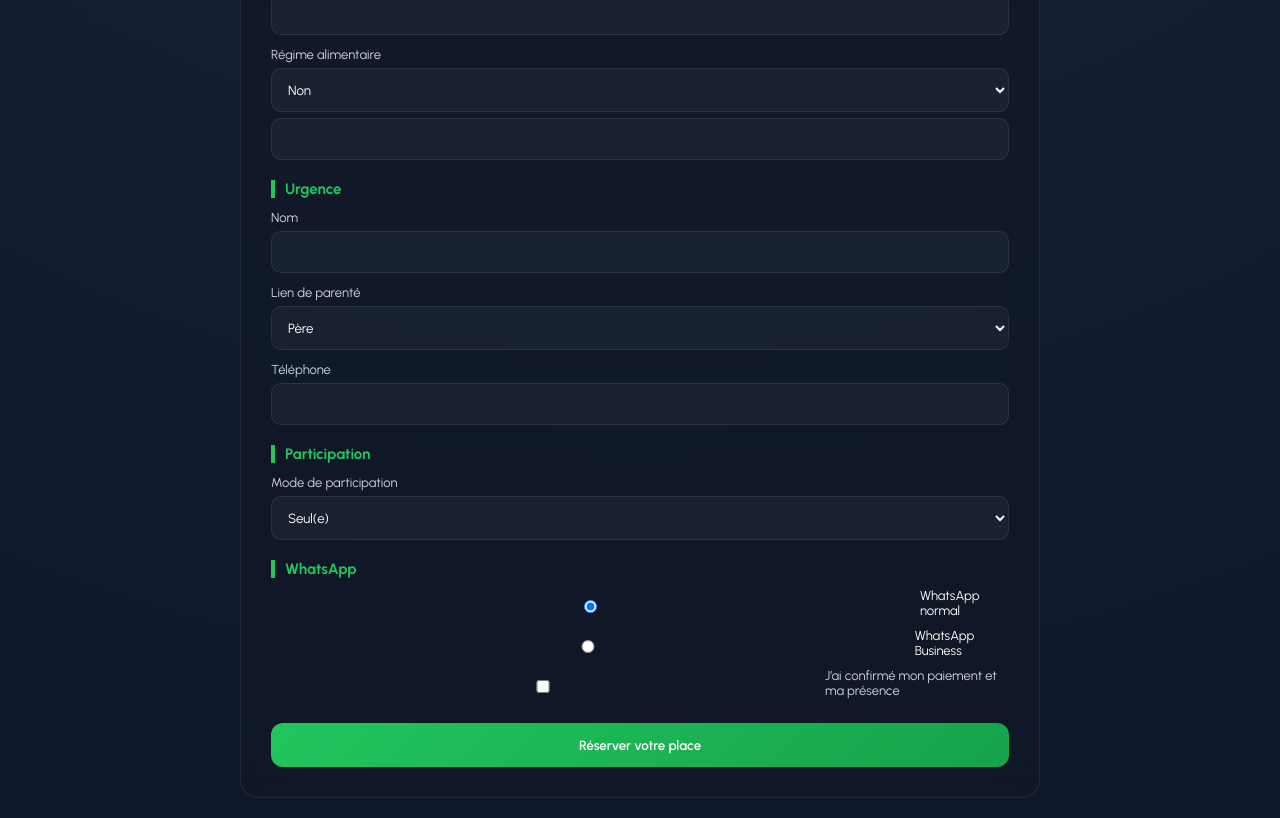
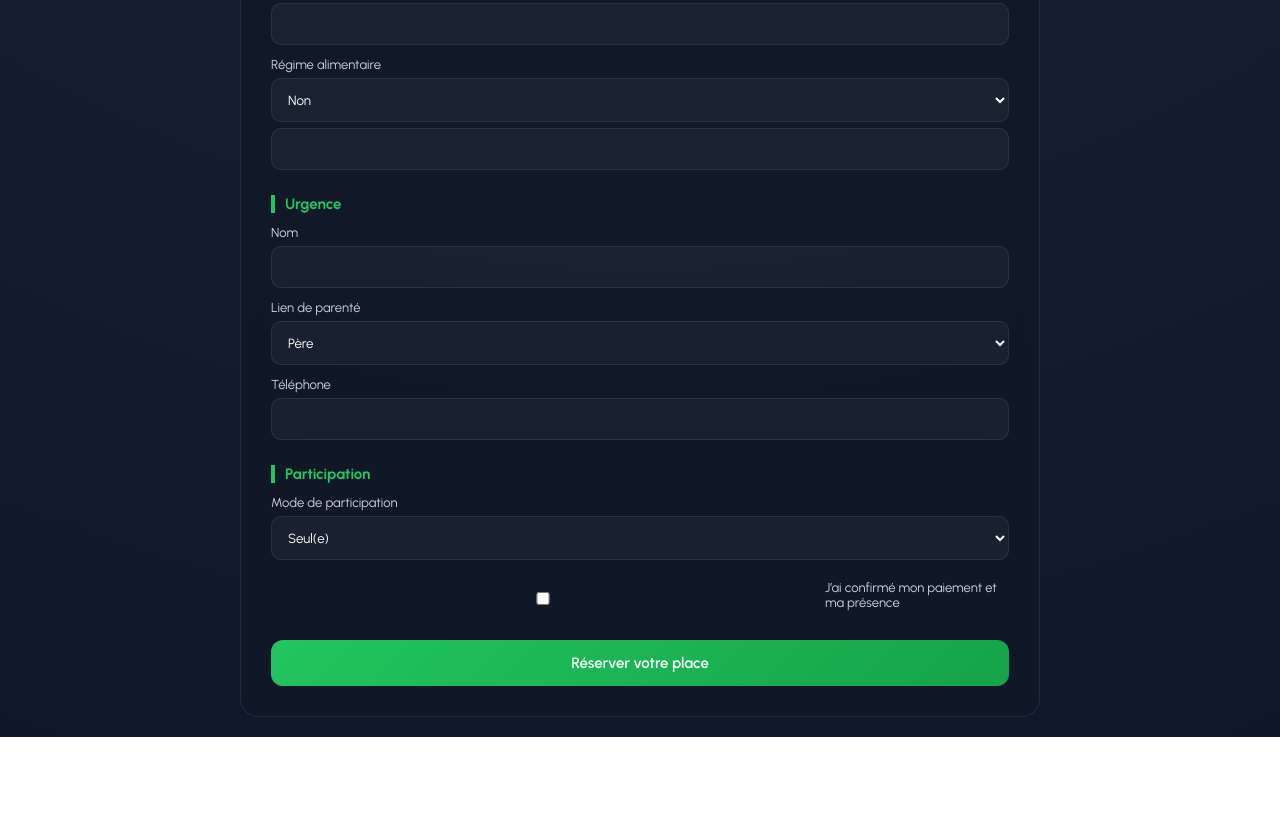
Before and after one commit to jeunessevivanteenmission-cloud/Retr, a plain HTML site: page index.html in a window 1280 px wide. Shown: the part 1000-1818 px from the top of the page. After the commit the page ends 1737 px from the top, so only its background shows below. Drawn offline with Linux system fonts and the light colour scheme.

Commit message:
Update index.html

```diff
--- a/index.html
+++ b/index.html
@@ -61,12 +61,12 @@ body{
 h1{
     text-align:center;
     color:#38bdf8;
-    margin-bottom:20px;
+    margin-bottom:25px;
     font-size:22px;
 }
 
 h2{
-    margin-top:20px;
+    margin-top:25px;
     font-size:15px;
     color:#22c55e;
     border-left:4px solid #22c55e;
@@ -91,17 +91,13 @@ input, select{
     outline:none;
 }
 
-.radio{
-    margin-top:10px;
-    display:flex;
-    gap:10px;
-    align-items:center;
-    font-size:13px;
+input:focus, select:focus{
+    border-color:#38bdf8;
 }
 
 button{
     width:100%;
-    margin-top:25px;
+    margin-top:30px;
     padding:14px;
     border:none;
     border-radius:12px;
@@ -109,6 +105,11 @@ button{
     color:#fff;
     font-weight:600;
     cursor:pointer;
+    font-size:15px;
+}
+
+button:hover{
+    opacity:0.9;
 }
 </style>
 </head>
@@ -204,17 +205,7 @@ Centre Évangélique La Parole Éternelle Goma
 <option>En famille</option>
 </select>
 
-<h2>WhatsApp</h2>
-
-<div class="radio">
-<input type="radio" name="mode" value="Normal" checked> WhatsApp normal
-</div>
-
-<div class="radio">
-<input type="radio" name="mode" value="Business"> WhatsApp Business
-</div>
-
-<label class="radio">
+<label style="display:flex;align-items:center;gap:10px;margin-top:20px;">
 <input type="checkbox" id="confirm" required>
 J’ai confirmé mon paiement et ma présence
 </label>
@@ -236,8 +227,6 @@ document.getElementById("formulaire").addEventListener("submit", function(e){
         alert("Veuillez confirmer votre paiement.");
         return;
     }
-
-    let mode = document.querySelector('input[name="mode"]:checked').value;
 
     function val(id){
         return document.getElementById(id).value || "Non précisé";
@@ -266,8 +255,6 @@ Lien : ${val("urgence_lien")}
 Tel : ${val("urgence_tel")}
 
 👥 PARTICIPATION : ${val("participation")}
-
-📲 MODE WHATSAPP : ${mode}
 `;
 
     let url = "https://wa.me/" + numeroWhatsApp + "?text=" + encodeURIComponent(message);
```
